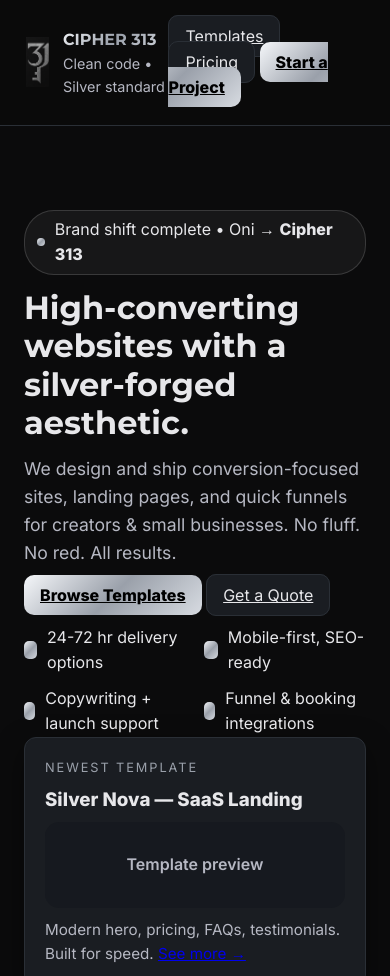
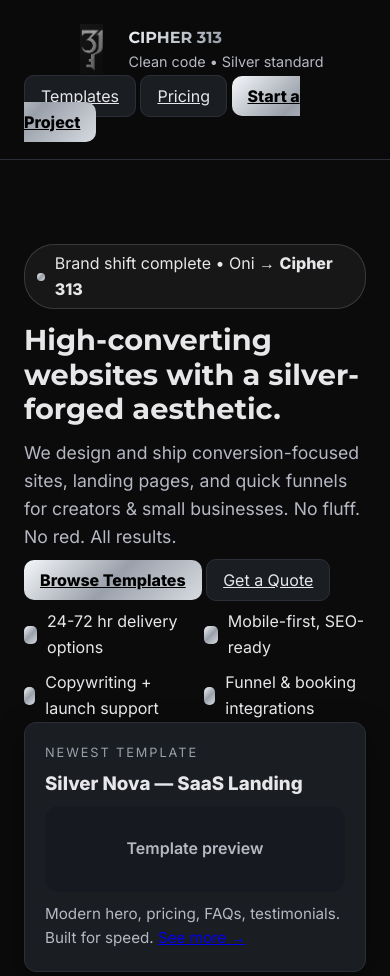
Before and after one commit to jiggysova/cipher313-site, a plain HTML site: page index.html in a window 390 px wide. Shown: the top 976 px of the page. Drawn offline with Linux system fonts and the light colour scheme; files whose address does not match are found by name.

Commit message:
template updates

```diff
--- a/css/style.css
+++ b/css/style.css
@@ -121,6 +121,18 @@ h1 {
   background:var(--accent);
 }
 
+@media (max-width: 768px){
+  .nav {
+    flex-direction: column;
+    gap: 10px;
+  }
+.hero .grid {
+  grid-template-columns: 1fr; /* stack hero text & card*/
+}
+h1 { font-size: 1.8rem;}
+}
+
+
 /* SECTIONS */
 section { padding:50px 0; }
 .kicker {
@@ -138,9 +150,9 @@ h2 {
 
 /* CARDS */
 .cards {
-  display:grid;
-  grid-template-columns:repeat(auto-fit,minmax(260px,1fr));
-  gap:18px;
+  display: grid;
+  grid-template-columns:repeat(auto-fit, minmax(260px, 1fr));
+  gap: 18px;
 }
 .card {
   border:1px solid var(--graphite-700);
```
Also changed, not shown: 3 other files.
